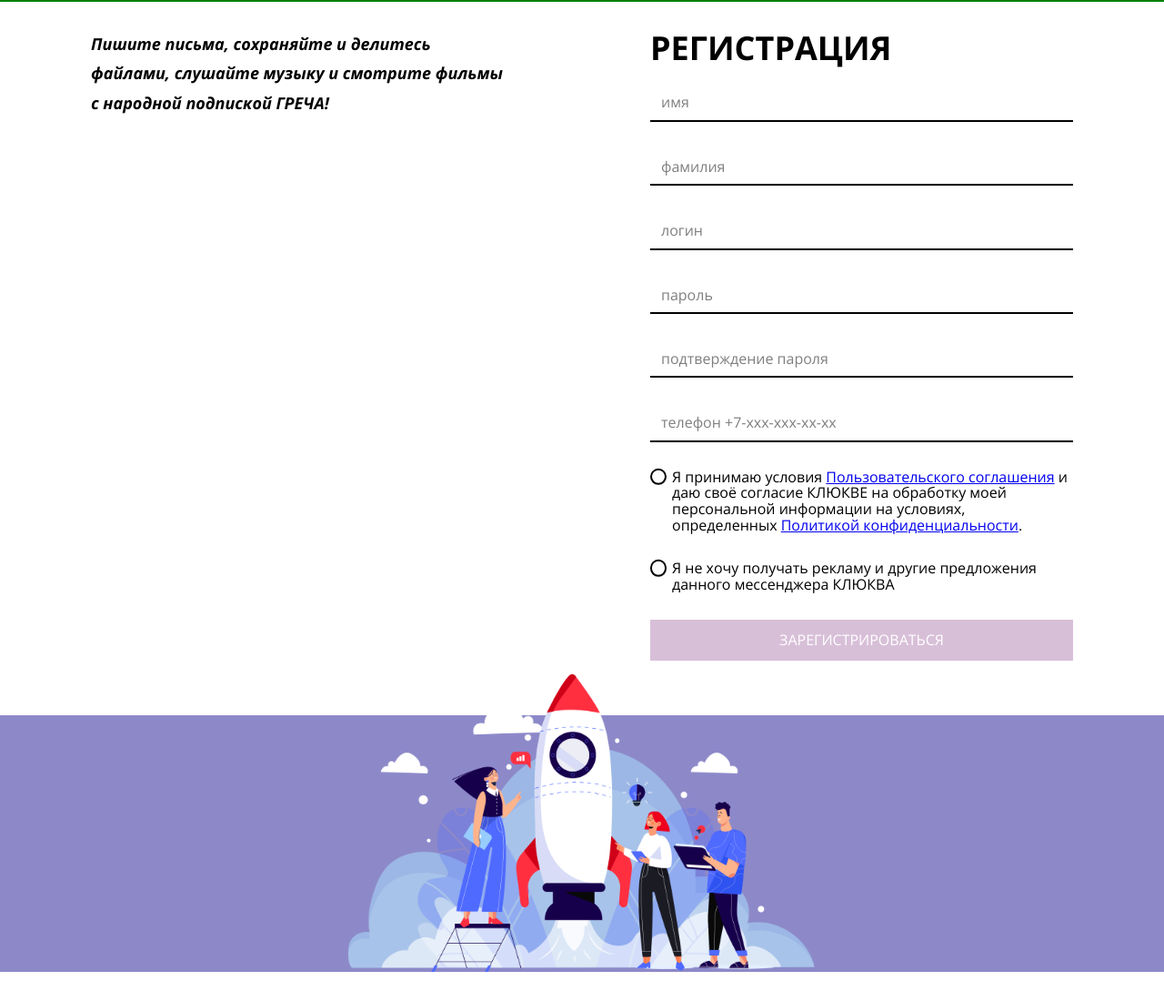
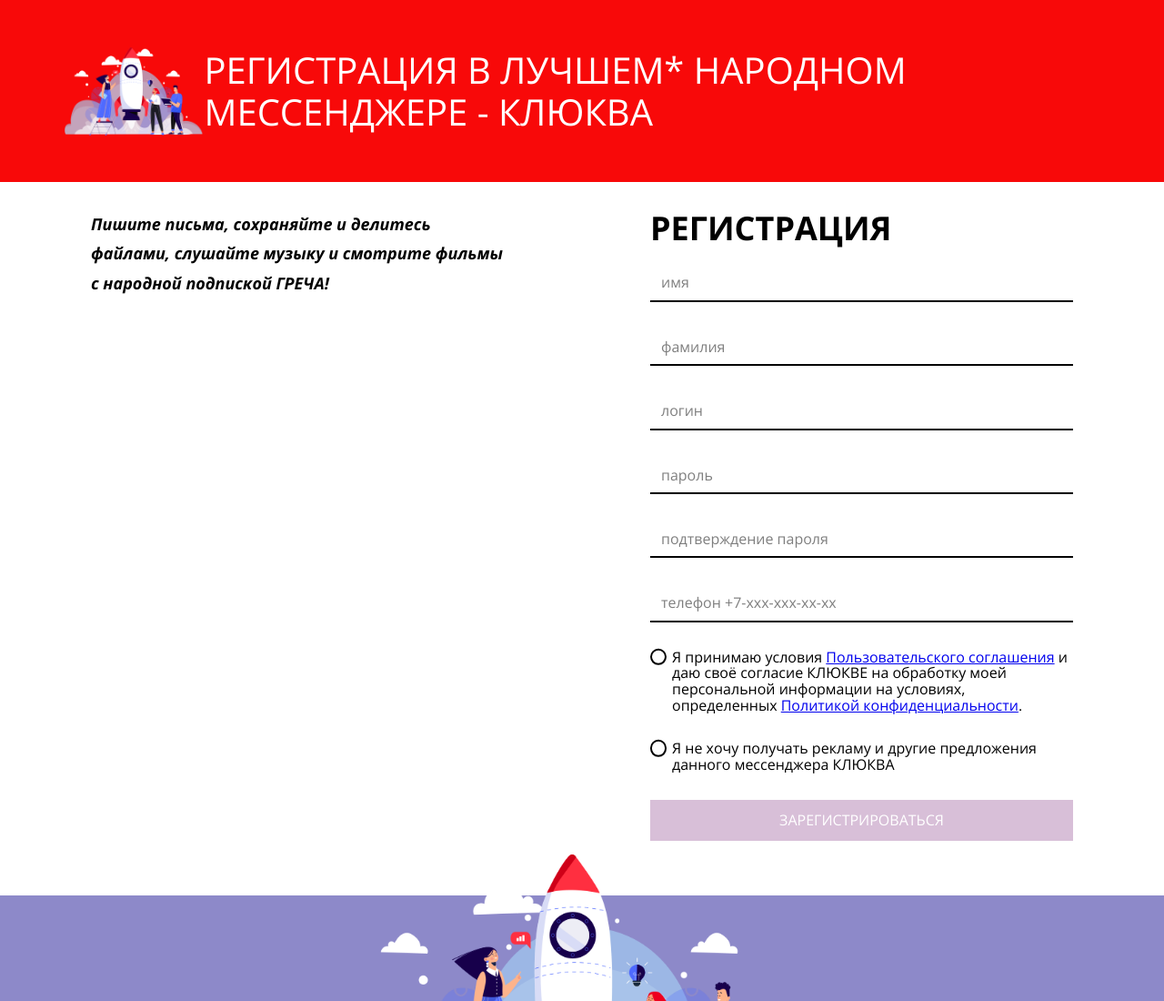
Before and after one commit to AnnaSyh/TestAuthorizationForm, a plain HTML site: page index.html in a window 1280 px wide. Shown: the top 1100 px of the page at 91% size. Before the commit the page ends 1068 px from the top, so only its background shows below. Drawn offline with Linux system fonts and the light colour scheme.

Commit message:
add header

```diff
--- /dev/null
+++ b/blocks/container/container.css
@@ -0,0 +1,13 @@
+.container {
+	display: flex;
+	flex-direction: column;
+	max-width: 1140px;
+	min-width: 320px;
+	margin: auto;
+}
+
+@media screen and (min-width: 768px) {
+	.container {
+		flex-direction: row;
+	}
+}
--- /dev/null
+++ b/blocks/header/__title/header__title.css
@@ -0,0 +1,7 @@
+.header__title {
+	display: flex;
+	align-items: center;
+	color: #ffffff;
+	font-size: 40px;
+	text-transform: uppercase;
+}
--- a/blocks/header/header.css
+++ b/blocks/header/header.css
@@ -1,3 +1,4 @@
 .header {
-	border: 1px solid green;
+	display: flex;
+	background-color: #f80909;
 }
--- /dev/null
+++ b/blocks/logo/logo.css
@@ -0,0 +1,8 @@
+.logo {
+	background-image: url("../../images/footer-img.png");
+	width: 200px;
+	height: 200px;
+	background-size: contain;
+	background-repeat: no-repeat;
+	background-position: center;
+}
--- a/index.css
+++ b/index.css
@@ -24,6 +24,9 @@
 /* @import url(./blocks/question/question.css); */
 
 @import url(./blocks/header/header.css);
+@import url(./blocks/header/__title/header__title.css);
+@import url(./blocks/logo/logo.css);
+@import url(./blocks/container/container.css);
 
 @import url(./blocks/footer/footer.css);
 @import url(./blocks/footer/__img/footer__img.css);
--- a/index.html
+++ b/index.html
@@ -15,10 +15,16 @@
 
 <body class="page">
     <header class="header">
+        <div class="container">
+            <div class="logo"></div>
+            <div class="header__title">
+                Регистрация в лучшем* народном мессенджере - Клюква
+            </div>
+        </div>
 
     </header>
 
-    <main class="firecode-form">
+    <main class="container">
         <section class="firecode-form__description">
             <p class="firecode-form__lead">
                 Пишите письма, сохраняйте и делитесь файлами, слушайте музыку и смотрите фильмы с народной подпиской
```
